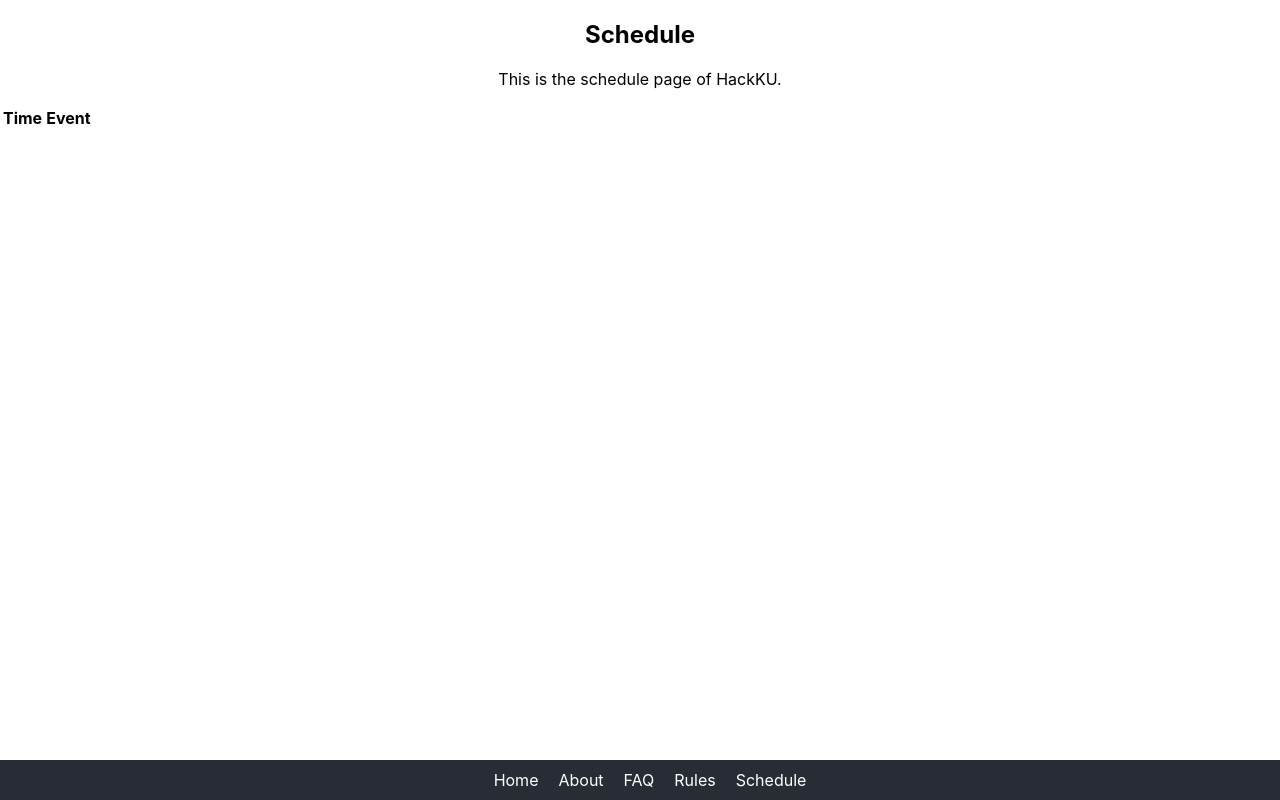
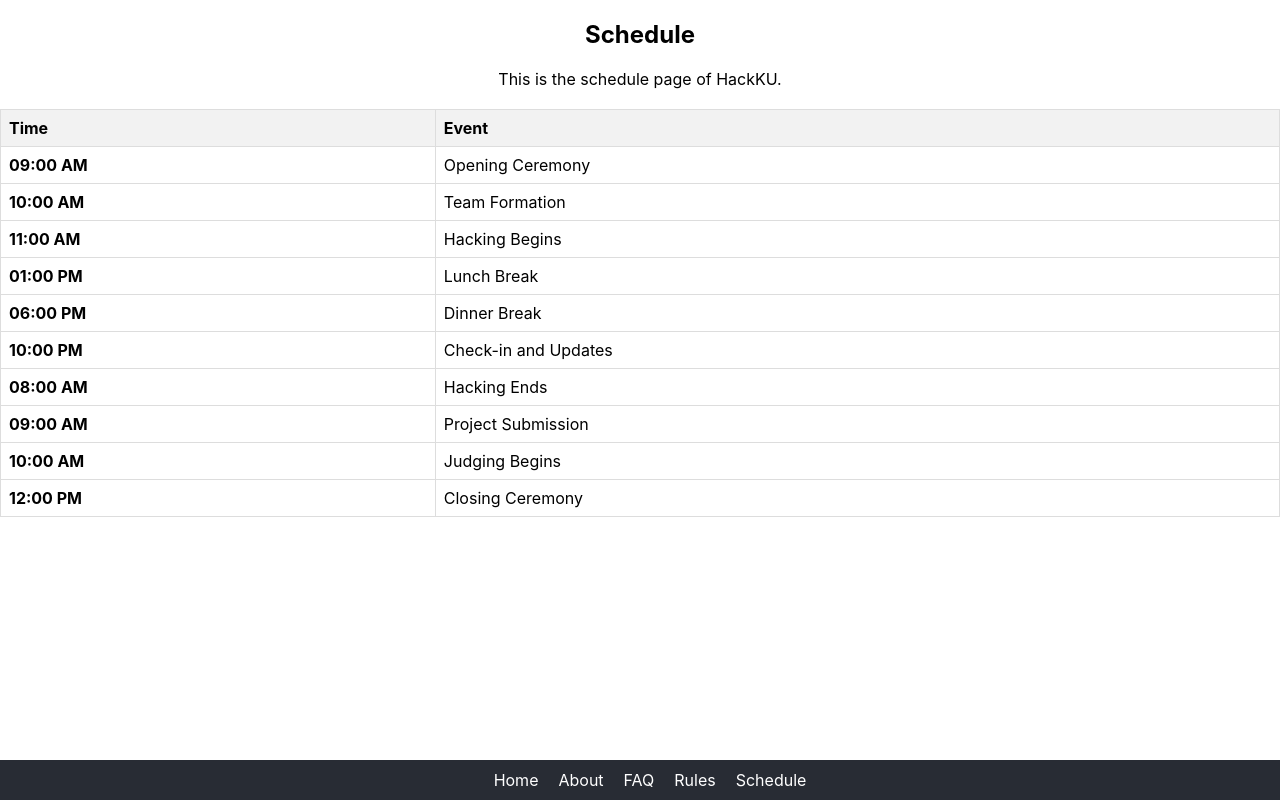
Before and after one commit to the-hackku/hackku25-website, a React (Create React App) app: page /schedule in a window 1280 px wide. Built offline with nearby package versions, Linux system fonts and the light colour scheme.

Commit message:
feat: Add schedule component to SchedulePage

```diff
--- /dev/null
+++ b/src/assets/styles/Schedule.css
@@ -0,0 +1,25 @@
+.schedule-table {
+  width: 100%;
+  border-collapse: collapse;
+  margin: 20px 0;
+}
+
+.schedule-table th,
+.schedule-table td {
+  border: 1px solid #ddd;
+  padding: 8px;
+  text-align: left;
+}
+
+.schedule-table th {
+  background-color: #f2f2f2;
+  font-weight: bold;
+}
+
+.schedule-row:hover {
+  background-color: #f1f1f1;
+}
+
+.schedule-time {
+  font-weight: bold;
+}
--- /dev/null
+++ b/src/components/Schedule.js
@@ -0,0 +1,25 @@
+import React from "react";
+import "../assets/styles/Schedule.css";
+
+const Schedule = ({ schedule }) => {
+  return (
+    <table className="schedule-table">
+      <thead>
+        <tr>
+          <th>Time</th>
+          <th>Event</th>
+        </tr>
+      </thead>
+      <tbody>
+        {schedule.map((item, index) => (
+          <tr key={index} className="schedule-row">
+            <td className="schedule-time">{item.time}</td>
+            <td className="schedule-event">{item.event}</td>
+          </tr>
+        ))}
+      </tbody>
+    </table>
+  );
+};
+
+export default Schedule;
--- a/src/pages/SchedulePage.js
+++ b/src/pages/SchedulePage.js
@@ -1,19 +1,25 @@
 import React from "react";
+import Schedule from "../components/Schedule";
 
 const SchedulePage = () => {
+  const schedule = [
+    { time: "09:00 AM", event: "Opening Ceremony" },
+    { time: "10:00 AM", event: "Team Formation" },
+    { time: "11:00 AM", event: "Hacking Begins" },
+    { time: "01:00 PM", event: "Lunch Break" },
+    { time: "06:00 PM", event: "Dinner Break" },
+    { time: "10:00 PM", event: "Check-in and Updates" },
+    { time: "08:00 AM", event: "Hacking Ends" },
+    { time: "09:00 AM", event: "Project Submission" },
+    { time: "10:00 AM", event: "Judging Begins" },
+    { time: "12:00 PM", event: "Closing Ceremony" },
+  ];
+
   return (
     <div className="home-page">
       <h2>Schedule</h2>
       <p>This is the schedule page of HackKU.</p>
-      <table>
-        <thead>
-          <tr>
-            <th>Time</th>
-            <th>Event</th>
-          </tr>
-        </thead>
-        <tbody>{/* Add schedule rows here */}</tbody>
-      </table>
+      <Schedule schedule={schedule} />
     </div>
   );
 };
```
